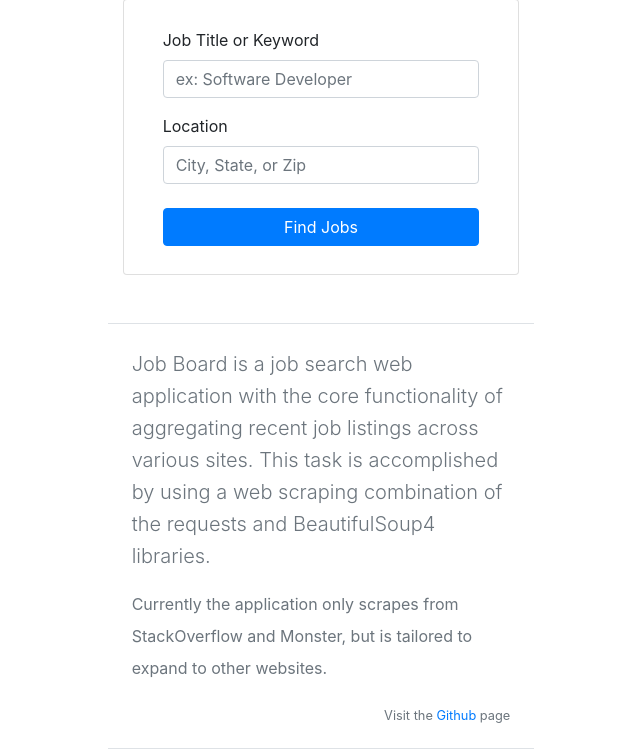
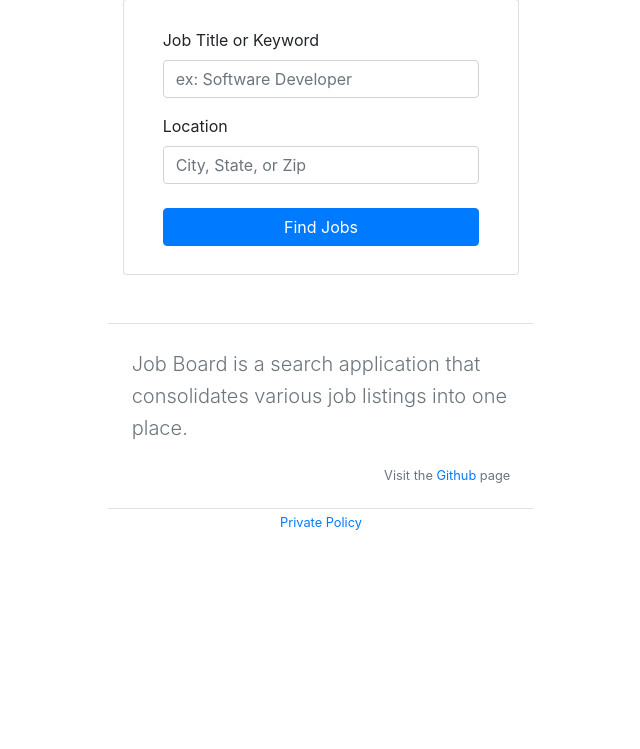
Before and after one commit to laskeym/JobBoard, a Flask app: page / in a window 1280 px wide. Shown: the part 105-854 px from the top of the page, without its empty margins (304-944 px from the left). After the commit the page ends 635 px from the top, so only its background shows below. Run offline with Flask 2, Linux system fonts and the light colour scheme; some libraries are stand-ins or nearby versions.

Commit message:
updated requirements.txt

```diff
--- a/job_board/templates/index.html
+++ b/job_board/templates/index.html
@@ -33,12 +33,17 @@
   <div class="row w-100 mt-5" id="app-description">
     <div class="col-xl-4 col-lg-6 col-md-8 col-sm-10 mx-auto pt-4 px-4 pb-0 border-top border-bottom">
       <p class="lead text-muted">
-        Job Board is a job search web application with the core functionality of aggregating recent job listings across various sites.  This task is accomplished by using a web scraping combination of the requests and BeautifulSoup4 libraries.
+        Job Board is a search application that consolidates various job listings into one place.
       </p>
+      <p class="text-muted text-right small text-right">Visit the <a href="https://github.com/laskeym/JobBoard" target="_blank">Github</a> page</p>
+    </div>
+  </div>
 
-      <p class="text-muted">Currently the application only scrapes from StackOverflow and Monster, but is tailored to expand to other websites.</p>
-
-      <p class="text-muted text-right small">Visit the <a href="https://github.com/laskeym/JobBoard" target="_blank">Github</a> page</p>
+  <div class="row w-100 mt-1">
+    <div class="col-xl-4 col-lg-6 col-md-8 col-sm-10 mx-auto p-0">
+      <p class="text-muted text-center small">
+        <a href="#">Private Policy</a>
+      </p>
     </div>
   </div>
 </div>
```
Also changed, not shown: job_board/templates/search_results.html (+8 -0 lines), requirements.txt (+31 -0 lines), README.md.
